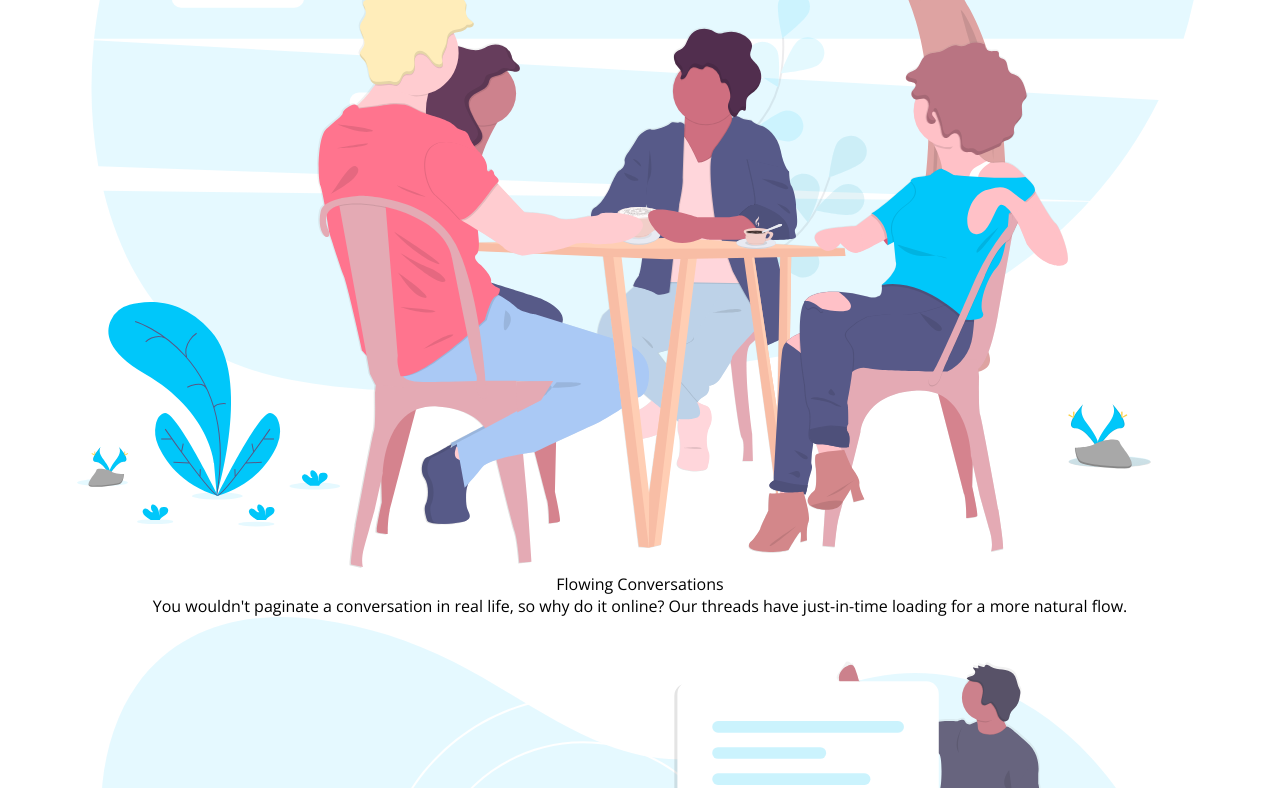
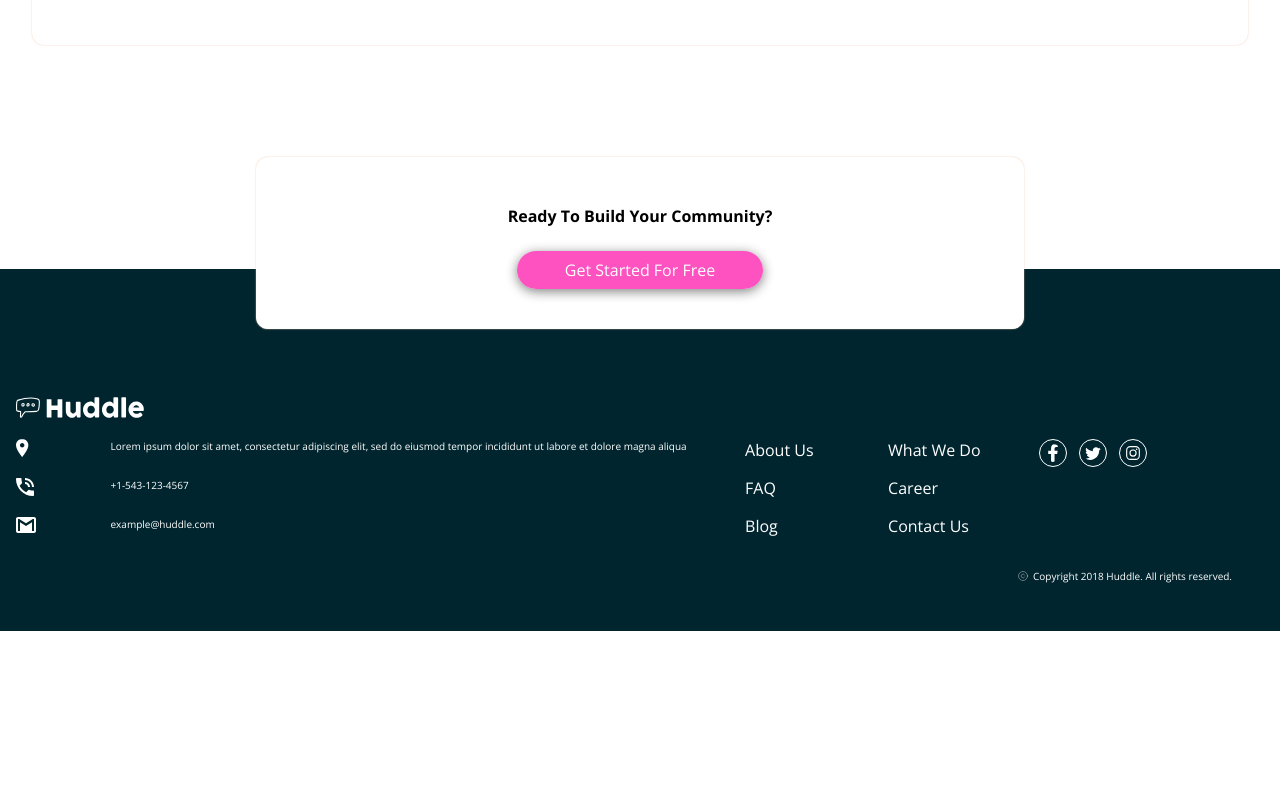
Before and after one commit to wadmortada/Huddle-landing-page-2, a plain HTML site: page index.html in a window 1280 px wide. Shown: the part 2012-2800 px from the top of the page. After the commit the page ends 2643 px from the top, so only its background shows below. Drawn offline with nearby package versions, Linux system fonts and the light colour scheme.

Commit message:
finish desktop design

```diff
--- a/style.css
+++ b/style.css
@@ -163,5 +163,172 @@ footer p {
     font-size: 10px;
 }
 
+}
+
+@media screen and ( min-width: 769px) {
+     /* Header */
+     header {
+        padding: 2rem;
+        background-image: url(images/bg-hero-desktop.svg);
+        background-size: cover;
+    }
+    .header {
+        display: flex;
+        justify-content: space-between;
+    }
+    .head-logo {
+        width: 7rem;
+        height: 1.25rem;
+    }
+    .head-top-link {
+        text-decoration: none;
+        background-color: #FFFFFF;
+        color: black;
+        padding: 0.25rem 1rem;
+        border-radius: 1rem;
+        box-shadow: 0 0 0.15rem gray;
+    }
+    .header-content {
+        text-align: left;
+        margin-top: 2rem;
+        display: flex;
+        gap: 2rem;
+    }
+    .header-content-card {
+        margin-top: 3rem;
+    }
+    .head-address {
+        font-size: 2.25rem;
+    }
+    header p {
+        margin: 1.5rem 0;
+        font-size: 13px;
+    }
+    .head-bottom-link {
+        text-decoration: none;
+        color: #FFFFFF;
+        background-color: #FE52C0;
+        padding: 0.5rem 2rem;
+        border-radius: 2rem;
+    }
+    .mockups-img {
+        width: 60%;
+    }
+    /* Main */
+    main {
+        padding: 0 2rem;
+    }
+    .cards {
+        padding: 3rem;
+        margin: 2rem 0;
+        border-radius: 0.75rem;
+        box-shadow: 0 0 0.1rem rgb(238, 194, 167);
+        text-align: left;
+    }
+    .card-one {
+        display: flex;
+        flex-direction: row-reverse;
+        gap: 3rem;
+    }
+    .card-two {
+        display: flex;
+        justify-content: space-between;
+        gap: 3rem;
+    }
+    .card-there {
+        display: flex;
+        flex-direction: row-reverse;
+        gap: 3rem;
+    }
+    .cards img {
+        width: 40%;
+    }
+
+    .main-head {
+        margin: 3rem 0 1rem 0;
+        font-weight: 700;
+    }
+    .main-content {
+        font-size: 13px;
+        color: gray;
+        width: 75%;
+    }
+    .community-card {
+        border-radius: 0.75rem;
+        box-shadow: 0 0 0.1rem rgb(238, 194, 167);
+        padding: 3rem 1rem;
+        position: absolute;
+        left: 20%;
+        right: 20%;
+        margin-top: 5rem;
+        background-color: #FFFFFF;
+
+    }
+    .community-card p {
+        font-weight: 700;
+        margin-bottom: 2rem;
+    }
+    .community-card a {
+        text-decoration: none;
+        color: #FFFFFF;
+        background-color: #FE52C0;
+        padding: 0.5rem 3rem;
+        border-radius: 2rem;
+        box-shadow: 0 0.15rem 0.75rem gray;
+    }
+    /* Footer */
+    footer {
+        background-color: #00252E;
+        color: #FFFFFF;
+        padding: 7rem 1rem 3rem 1rem;
+        margin-top: 14rem;
+        text-align: left;
+    }
+    .footer-logo {
+        margin: 1rem 0 1rem 0;
+        width: 8rem;
+    }
+    .footer-grid {
+        display: grid;
+        grid-template-columns: auto auto auto;
+        margin-bottom: 2rem;
+    }
+    .footer-contact {
+        display: grid;
+        grid-template-columns: auto auto;
+        gap: 1rem;
+        font-size: 16px;
+    }
+    .footer-links {
+        display: grid;
+        grid-template-columns: auto auto;
+        gap: 1rem;
+    }
+    .footer-links a {
+        text-decoration: none;
+        color: #FFFFFF;
+    }
+    .footer-social {
+        display: flex;
+        gap: 0.75rem;
+    }
+    .social-img {
+        width: 1.75rem;
+        border: 0.1rem solid #FFFFFF;
+        border-radius: 1rem;
+        padding: 0.25rem;
+    }
+    .footer-copyright{
+        display: flex;
+        justify-content: flex-end;
+        margin: 0 2rem;
+        gap: 0.25rem;
+    }
+    .copyright-logo {
+        width: 0.75rem;
+    }
+    footer p {
+        font-size: 10px;
+    }
 
 }
```
